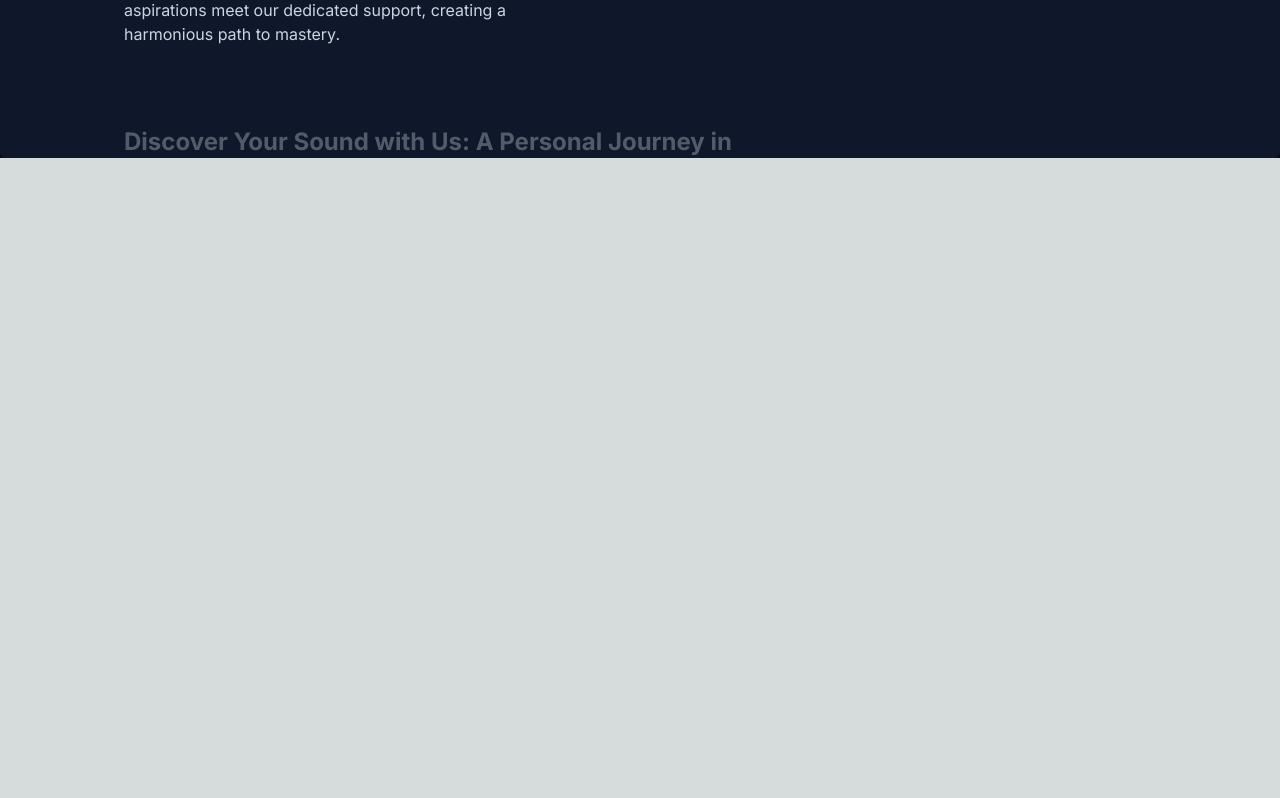
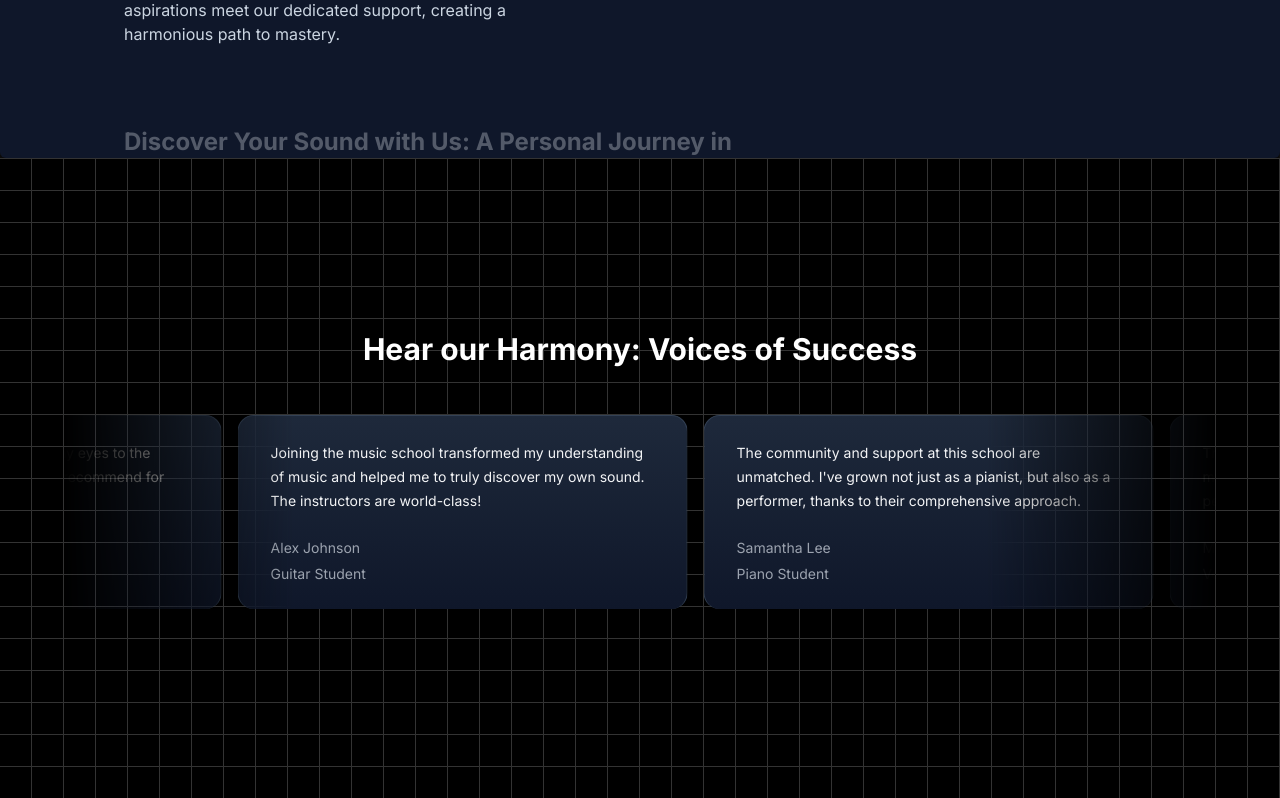
Before and after one commit to piyushagg123/next, a Next.js app: page / in a window 1280 px wide. Shown: the part 1670-2468 px from the top of the page. Before the commit the page ends 1828 px from the top, so only its background shows below. Built offline with nearby package versions, Linux system fonts and the light colour scheme.

Commit message:
testimonials page completed

```diff
--- a/package.json
+++ b/package.json
@@ -11,6 +11,7 @@
   "dependencies": {
     "clsx": "^2.1.1",
     "framer-motion": "^11.1.9",
+    "mini-svg-data-uri": "^1.4.4",
     "next": "14.1.0",
     "react": "^18",
     "react-dom": "^18",
--- a/src/app/page.tsx
+++ b/src/app/page.tsx
@@ -2,6 +2,7 @@
 import HeroSection from "@/components/HeroSection";
 import FeaturedSection from "@/components/FeaturedSection";
 import WhyChooseUs from "@/components/WhyChooseUs";
+import MusicSchoolTestimonials from "@/components/TestimonialCards";
 
 export default function Home() {
   return (
@@ -9,6 +10,7 @@
       <HeroSection />
       <FeaturedSection />
       <WhyChooseUs />
+      <MusicSchoolTestimonials />
     </main>
   );
 }
--- /dev/null
+++ b/src/components/TestimonialCards.tsx
@@ -0,0 +1,56 @@
+"use client";
+import { InfiniteMovingCards } from "./ui/infinite-moving-cards";
+
+const musicSchoolTestimonials = [
+  {
+    quote:
+      "Joining the music school transformed my understanding of music and helped me to truly discover my own sound. The instructors are world-class!",
+    name: "Alex Johnson",
+    title: "Guitar Student",
+  },
+  {
+    quote:
+      "The community and support at this school are unmatched. I've grown not just as a pianist, but also as a performer, thanks to their comprehensive approach.",
+    name: "Samantha Lee",
+    title: "Piano Student",
+  },
+  {
+    quote:
+      "This school offered me the tools and confidence to take my singing to the next level. I'm endlessly grateful for the personalized coaching.",
+    name: "Michael Chen",
+    title: "Vocal Student",
+  },
+  {
+    quote:
+      "As a violinist, finding the right mentor can be challenging, but this school matched me with a teacher who truly understands my goals and challenges.",
+    name: "Emily Taylor",
+    title: "Violin Student",
+  },
+  {
+    quote:
+      "The production courses here opened my eyes to the intricacies of music production. Highly recommend for any aspiring producers!",
+    name: "Chris Morales",
+    title: "Music Production Student",
+  },
+];
+
+function MusicSchoolTestimonials() {
+  return (
+    <div className="h-[40rem] w-full dark:bg-black dark:bg-grid-white/[0.2] relative flex flex-col items-center justify-center overflow-hidden">
+      <h2 className="text-3xl font-bold text-center mb-8 z-10 text-white">
+        Hear our Harmony: Voices of Success
+      </h2>
+      <div className="flex justify-center w-full overflow-hidden px-4 sm:px-6 lg:px-8">
+        <div className="w-full max-w-6xl">
+          <InfiniteMovingCards
+            items={musicSchoolTestimonials}
+            direction="right"
+            speed="slow"
+          />
+        </div>
+      </div>
+    </div>
+  );
+}
+
+export default MusicSchoolTestimonials;
--- /dev/null
+++ b/src/components/ui/infinite-moving-cards.tsx
@@ -0,0 +1,121 @@
+"use client";
+
+import { cn } from "@/utils/cn";
+import React, { useEffect, useState } from "react";
+
+export const InfiniteMovingCards = ({
+  items,
+  direction = "left",
+  speed = "fast",
+  pauseOnHover = true,
+  className,
+}: {
+  items: {
+    quote: string;
+    name: string;
+    title: string;
+  }[];
+  direction?: "left" | "right";
+  speed?: "fast" | "normal" | "slow";
+  pauseOnHover?: boolean;
+  className?: string;
+}) => {
+  const containerRef = React.useRef<HTMLDivElement>(null);
+  const scrollerRef = React.useRef<HTMLUListElement>(null);
+
+  useEffect(() => {
+    addAnimation();
+  }, []);
+  const [start, setStart] = useState(false);
+  function addAnimation() {
+    if (containerRef.current && scrollerRef.current) {
+      const scrollerContent = Array.from(scrollerRef.current.children);
+
+      scrollerContent.forEach((item) => {
+        const duplicatedItem = item.cloneNode(true);
+        if (scrollerRef.current) {
+          scrollerRef.current.appendChild(duplicatedItem);
+        }
+      });
+
+      getDirection();
+      getSpeed();
+      setStart(true);
+    }
+  }
+  const getDirection = () => {
+    if (containerRef.current) {
+      if (direction === "left") {
+        containerRef.current.style.setProperty(
+          "--animation-direction",
+          "forwards"
+        );
+      } else {
+        containerRef.current.style.setProperty(
+          "--animation-direction",
+          "reverse"
+        );
+      }
+    }
+  };
+  const getSpeed = () => {
+    if (containerRef.current) {
+      if (speed === "fast") {
+        containerRef.current.style.setProperty("--animation-duration", "20s");
+      } else if (speed === "normal") {
+        containerRef.current.style.setProperty("--animation-duration", "40s");
+      } else {
+        containerRef.current.style.setProperty("--animation-duration", "80s");
+      }
+    }
+  };
+  return (
+    <div
+      ref={containerRef}
+      className={cn(
+        "scroller relative z-20  max-w-7xl overflow-hidden  [mask-image:linear-gradient(to_right,transparent,white_20%,white_80%,transparent)]",
+        className
+      )}
+    >
+      <ul
+        ref={scrollerRef}
+        className={cn(
+          " flex min-w-full shrink-0 gap-4 py-4 w-max flex-nowrap",
+          start && "animate-scroll ",
+          pauseOnHover && "hover:[animation-play-state:paused]"
+        )}
+      >
+        {items.map((item, idx) => (
+          <li
+            className="w-[350px] max-w-full relative rounded-2xl border border-b-0 flex-shrink-0 border-slate-700 px-8 py-6 md:w-[450px]"
+            style={{
+              background:
+                "linear-gradient(180deg, var(--slate-800), var(--slate-900)",
+            }}
+            key={item.name}
+          >
+            <blockquote>
+              <div
+                aria-hidden="true"
+                className="user-select-none -z-1 pointer-events-none absolute -left-0.5 -top-0.5 h-[calc(100%_+_4px)] w-[calc(100%_+_4px)]"
+              ></div>
+              <span className=" relative z-20 text-sm leading-[1.6] text-gray-100 font-normal">
+                {item.quote}
+              </span>
+              <div className="relative z-20 mt-6 flex flex-row items-center">
+                <span className="flex flex-col gap-1">
+                  <span className=" text-sm leading-[1.6] text-gray-400 font-normal">
+                    {item.name}
+                  </span>
+                  <span className=" text-sm leading-[1.6] text-gray-400 font-normal">
+                    {item.title}
+                  </span>
+                </span>
+              </div>
+            </blockquote>
+          </li>
+        ))}
+      </ul>
+    </div>
+  );
+};
--- a/tailwind.config.ts
+++ b/tailwind.config.ts
@@ -1,6 +1,7 @@
 import type { Config } from "tailwindcss";
 const defaultTheme = require("tailwindcss/defaultTheme");
 const colors = require("tailwindcss/colors");
+const svgToDataUri = require("mini-svg-data-uri");
 const {
   default: flattenColorPalette,
 } = require("tailwindcss/lib/util/flattenColorPalette");
@@ -16,6 +17,8 @@
     extend: {
       animation: {
         spotlight: "spotlight 2s ease .75s 1 forwards",
+        scroll:
+        "scroll var(--animation-duration, 40s) var(--animation-direction, forwards) linear infinite",
       },
       backgroundImage: {
         "gradient-radial": "radial-gradient(var(--tw-gradient-stops))",
@@ -33,11 +36,17 @@
             transform: "translate(-50%,-40%) scale(1)",
           },
         },
+        scroll: {
+          to: {
+            transform: "translate(calc(-50% - 0.5rem))",
+          },
+        },
       },
     },
   },
   plugins: [
     addVariablesForColors,
+    addSvgPatterns
   ],
 };
 
@@ -51,4 +60,26 @@
     ":root": newVars,
   });
 }
+function addSvgPatterns({ matchUtilities, theme }: any) {
+  matchUtilities(
+    {
+      'bg-grid': (value: any) => ({
+        backgroundImage: `url("${svgToDataUri(
+          `<svg xmlns="http://www.w3.org/2000/svg" viewBox="0 0 32 32" width="32" height="32" fill="none" stroke="${value}"><path d="M0 .5H31.5V32"/></svg>`
+        )}")`,
+      }),
+      'bg-grid-small': (value: any) => ({
+        backgroundImage: `url("${svgToDataUri(
+          `<svg xmlns="http://www.w3.org/2000/svg" viewBox="0 0 32 32" width="8" height="8" fill="none" stroke="${value}"><path d="M0 .5H31.5V32"/></svg>`
+        )}")`,
+      }),
+      'bg-dot': (value: any) => ({
+        backgroundImage: `url("${svgToDataUri(
+          `<svg xmlns="http://www.w3.org/2000/svg" viewBox="0 0 32 32" width="16" height="16" fill="none"><circle fill="${value}" id="pattern-circle" cx="10" cy="10" r="1.6257413380501518"></circle></svg>`
+        )}")`,
+      }),
+    },
+    { values: flattenColorPalette(theme('backgroundColor')), type: 'color' }
+  );
+}
 export default config;
```
Also changed, not shown: 1 other file (tests, documents, lock files or other folders).
